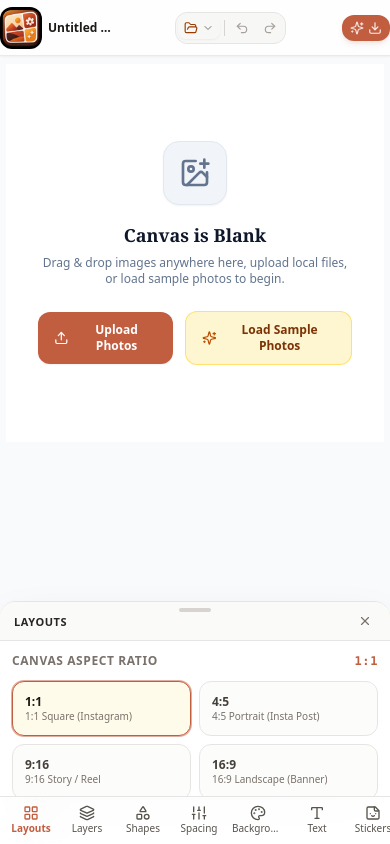
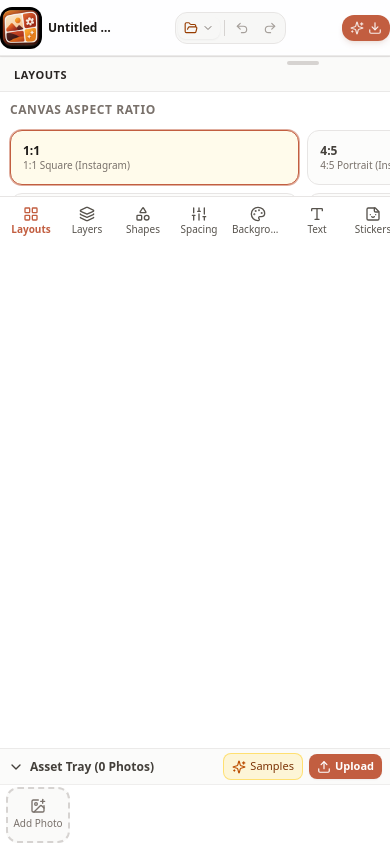
Before and after one commit to dhaneshwar266/CollageCraft, a React (Vite) app: page / in a window 390 px wide. Both pictures are taken after a click on the button "Layouts". Built offline with nearby package versions, Linux system fonts and the light colour scheme; a web font is replaced by a local one.

Commit message:
Refactor mobile tool panel and bottom navigation dock

```diff
--- a/src/components/layout/Sidebar.jsx
+++ b/src/components/layout/Sidebar.jsx
@@ -763,34 +763,34 @@ export default function Sidebar({
         </div>
       </aside>
 
-      {/* MOBILE COLLAPSIBLE BOTTOM SHEET DRAWER (< md: 768px) */}
-      <div className="md:hidden z-30">
-        {/* Mobile Expandable Tool Sheet */}
+      {/* MOBILE TOOL PANEL & BOTTOM NAVIGATION DOCK (< md: 768px) */}
+      <div className="md:hidden flex flex-col shrink-0 z-30 bg-white border-t border-stone-200">
+        {/* Mobile Expandable Tool Panel */}
         {isMobileOpen && (
-          <div className="fixed inset-x-0 bottom-12 max-h-[26vh] sm:max-h-[30vh] max-h-[195px] bg-white border-t border-stone-200 shadow-2xl rounded-t-2xl flex flex-col z-30 animate-in slide-in-from-bottom duration-200 pb-[env(safe-area-inset-bottom,0px)]">
+          <div className="max-h-[140px] xs:max-h-[160px] sm:max-h-[180px] bg-white border-b border-stone-200 flex flex-col shrink-0 min-h-0">
             {/* Sheet Header */}
-            <div className="flex items-center justify-between px-3.5 py-2 border-b border-stone-200 bg-stone-50/90 rounded-t-2xl relative shrink-0">
-              <div className="w-8 h-1 bg-stone-300 rounded-full mx-auto absolute left-1/2 -translate-x-1/2 top-1.5" />
+            <div className="flex items-center justify-between px-3.5 py-1.5 border-b border-stone-200/80 bg-stone-50/90 relative shrink-0 select-none">
+              <div className="w-8 h-1 bg-stone-300 rounded-full mx-auto absolute left-1/2 -translate-x-1/2 top-1" />
               <span className="text-[11px] font-bold text-stone-800 uppercase tracking-wider mt-0.5">
                 {tabs.find((t) => t.id === activeTab)?.label || 'Tools'}
               </span>
               <button
                 onClick={() => setIsMobileOpen(false)}
-                className="p-1 rounded-lg text-stone-500 hover:text-stone-900 hover:bg-stone-200/60 transition-colors"
+                className="p-1 rounded-lg text-stone-500 hover:text-stone-900 hover:bg-stone-200/60 transition-colors cursor-pointer"
               >
                 <X className="w-3.5 h-3.5" />
               </button>
             </div>
 
             {/* Sheet Body */}
-            <div className="flex-1 overflow-y-auto p-3 space-y-4 text-xs min-h-0">
+            <div className="flex-1 overflow-y-auto p-2.5 space-y-3 text-xs min-h-0 no-scrollbar">
               {renderTabContent()}
             </div>
           </div>
         )}
 
         {/* Mobile Fixed Tool Dock Bar */}
-        <div className="fixed inset-x-0 bottom-0 h-12 bg-white/95 backdrop-blur-md border-t border-stone-200 flex items-center justify-start gap-0.5 px-1 z-30 overflow-x-auto overflow-y-hidden no-scrollbar flex-nowrap pb-[env(safe-area-inset-bottom,0px)]">
+        <div className="h-12 bg-white/95 backdrop-blur-md flex items-center justify-start gap-0.5 px-1 overflow-x-auto overflow-y-hidden no-scrollbar flex-nowrap pb-[env(safe-area-inset-bottom,0px)] shrink-0">
           {tabs.map((tab) => {
             const Icon = tab.icon;
             const isActive = activeTab === tab.id && isMobileOpen;
```
